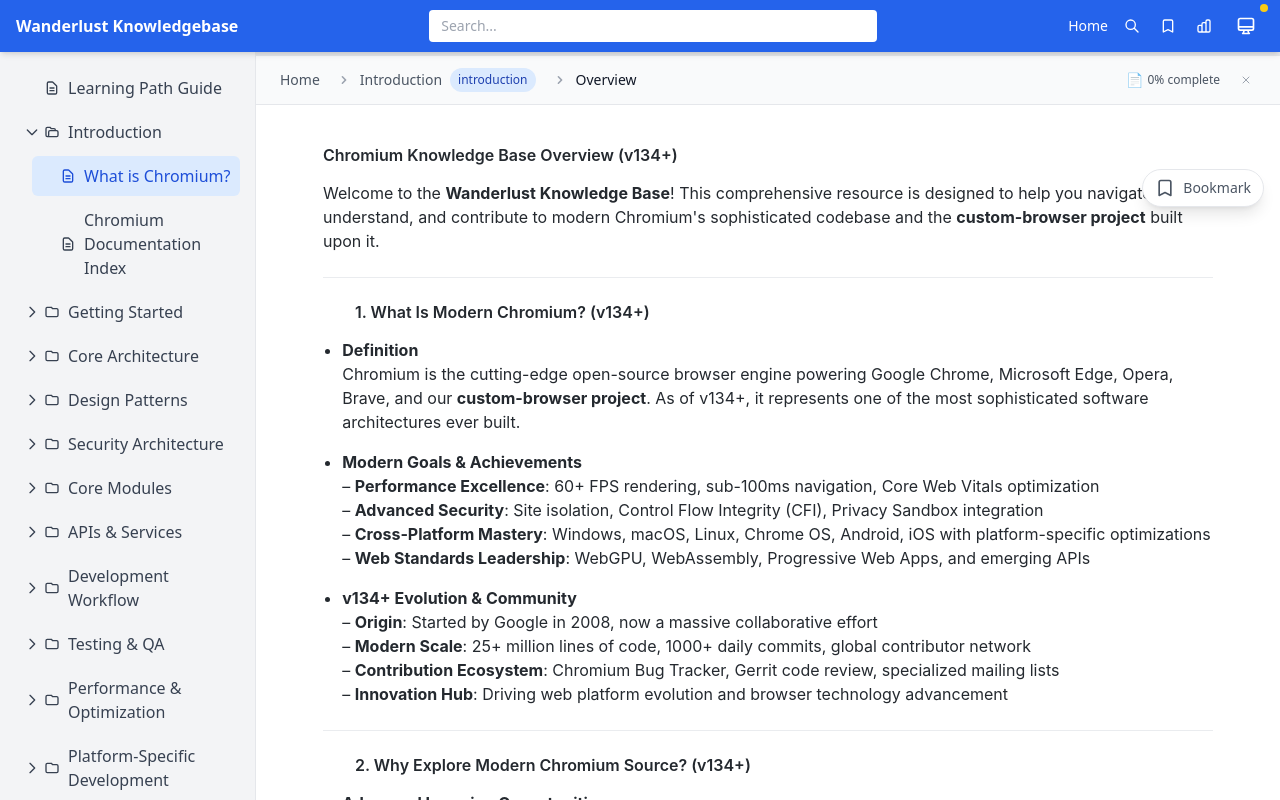
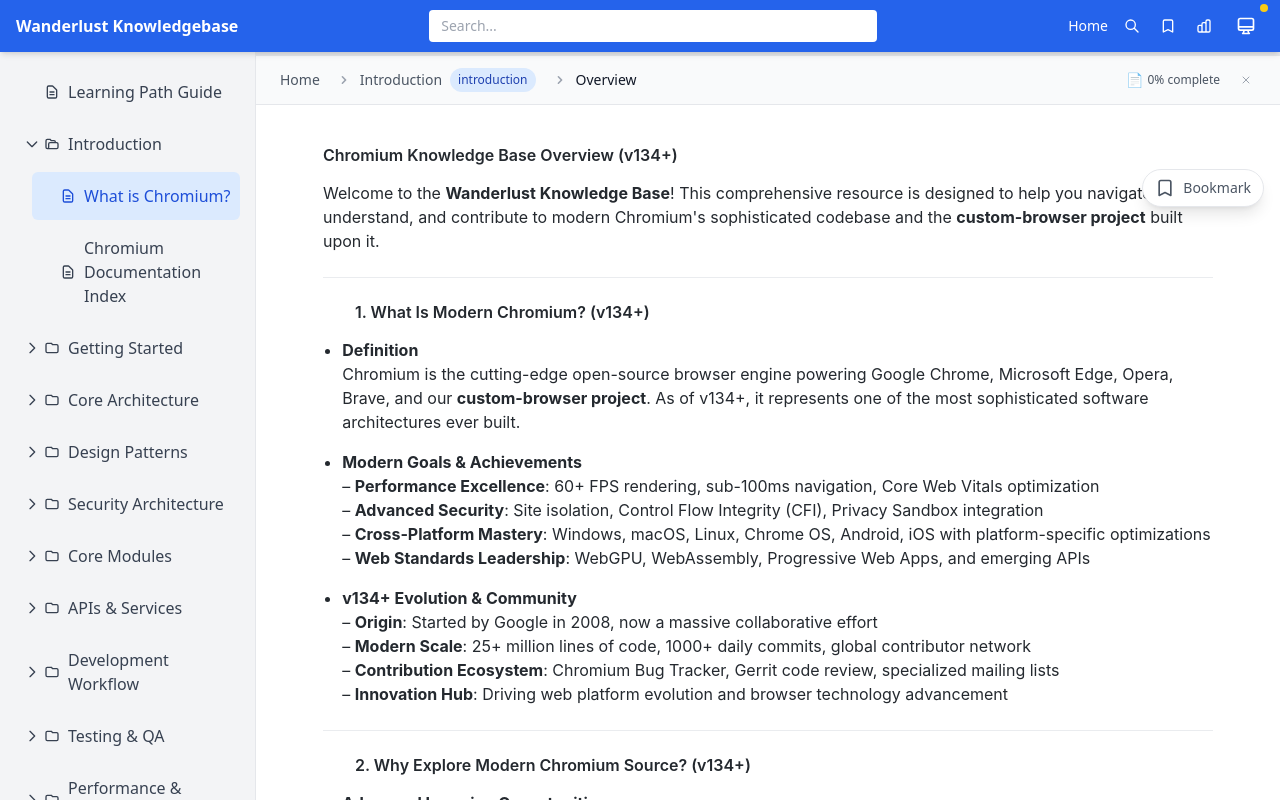
Before and after one commit to WanderLust-Tech/wanderlust-knowledgebase, a React (Vite) app: page /#/introduction/overview in a window 1280 px wide. Built offline with nearby package versions, Linux system fonts and the light colour scheme.

Commit message:
feat: Bump version to 2.0.7 in package.json and adjust padding for Sidebar component buttons

```diff
--- a/package.json
+++ b/package.json
@@ -1,6 +1,6 @@
 {
   "name": "wanderlust-knowledgebase",
-  "version": "2.0.6",
+  "version": "2.0.7",
   "description": "",
   "main": "index.js",
   "scripts": {
--- a/src/components/Sidebar.tsx
+++ b/src/components/Sidebar.tsx
@@ -212,7 +212,7 @@
           <>
             <button
               onClick={handleFolderClick}
-              className={`flex items-center w-full px-2 py-2 text-left transition-colors duration-150 ${
+              className={`flex items-center w-full px-2 py-3 text-left transition-colors duration-150 text-base leading-6 ${
                 isCurrentPage ? 'text-blue-700 dark:text-blue-300' : 'text-gray-700 dark:text-gray-300'
               }`}
               aria-label={isExpanded ? 'Collapse' : 'Expand'}
@@ -227,7 +227,7 @@
         ) : node.path ? (
           <Link
             to={`/${node.path}`}
-            className={`flex items-center w-full px-2 py-2 transition-colors duration-150 ${
+            className={`flex items-center w-full px-2 py-3 transition-colors duration-150 text-base leading-6 ${
               isCurrentPage
                 ? 'text-blue-700 dark:text-blue-300 font-medium'
                 : 'text-gray-700 dark:text-gray-300 hover:text-blue-600 dark:hover:text-blue-400'
@@ -238,7 +238,7 @@
             <span>{node.title}</span>
           </Link>
         ) : (
-          <div className="flex items-center w-full px-2 py-2">
+          <div className="flex items-center w-full px-2 py-3 text-base leading-6">
             <div className="w-5 flex-shrink-0"></div>
             <FolderIcon expanded={false} />
             <span className="font-semibold text-gray-900 dark:text-gray-100">{node.title}</span>
```
